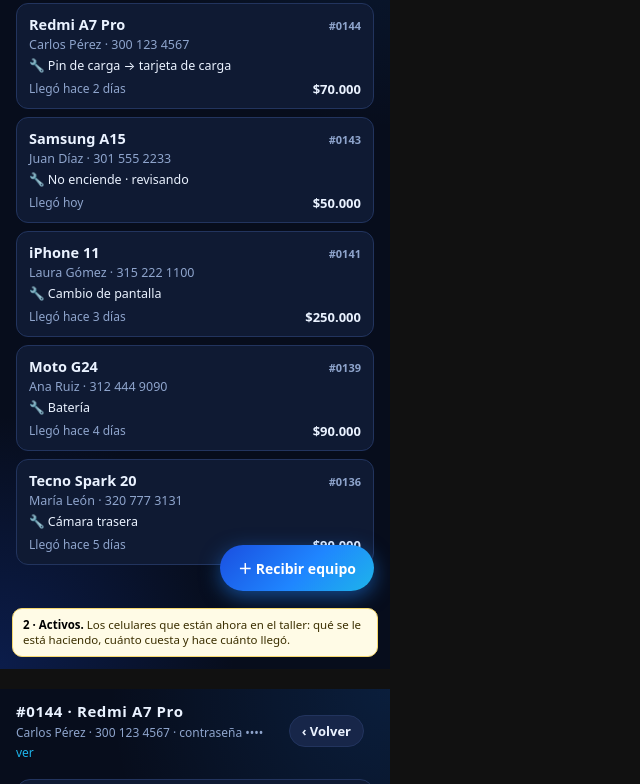
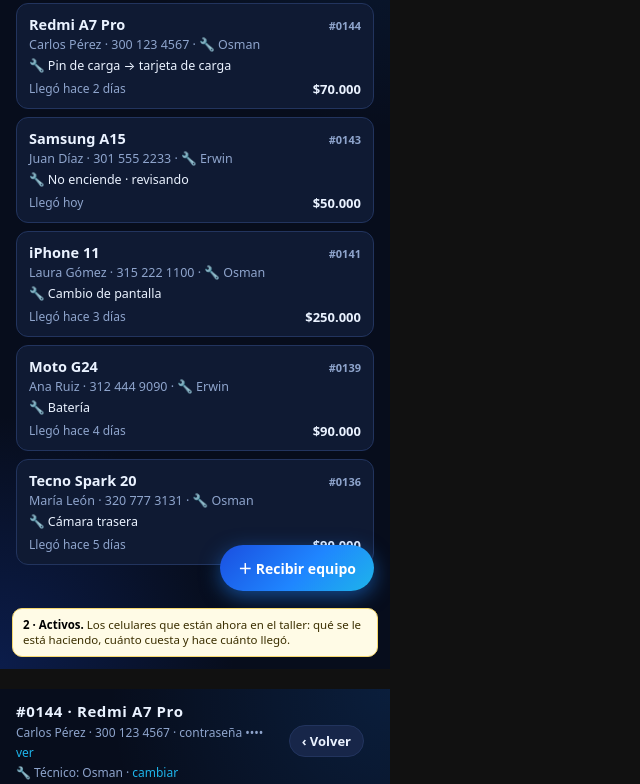
Before and after one commit to AndresAgamez25/Rh-Tecnology, a plain HTML site: page docs/servicio-tecnico/maqueta.html in a window 1280 px wide. Shown: the part 1039-1823 px from the top of the page, without its empty margins (0-640 px from the left). Drawn offline with Linux system fonts and the light colour scheme.

Commit message:
Maqueta Servicio técnico: técnico (Osman/Erwin) y sin garantía
Co-Authored-By: Claude Opus 5.5 <noreply@anthropic.com>
Claude-Session: https://claude.ai/code/session_01DEMzrWSaudLimiiRZi8k6E

```diff
--- a/docs/servicio-tecnico/maqueta.html
+++ b/docs/servicio-tecnico/maqueta.html
@@ -143,17 +143,17 @@
 <div class="cuerpo">
  <div class="buscar">🔍 Buscar nombre, teléfono, IMEI u orden…</div>
  <div class="tabs3"><span class="on">Activos 5</span><span>Por entregar 2</span><span>Entregados 128</span></div>
- <div class="eq"><div class="top"><b>Redmi A7 Pro</b><span class="n">#0144</span></div><div class="c">Carlos Pérez · 300 123 4567</div><div class="t">🔧 Pin de carga → tarjeta de carga</div><div class="pie"><span>Llegó hace 2 días</span><span> <b>$70.000</b></span></div></div>
- <div class="eq"><div class="top"><b>Samsung A15</b><span class="n">#0143</span></div><div class="c">Juan Díaz · 301 555 2233</div><div class="t">🔧 No enciende · revisando</div><div class="pie"><span>Llegó hoy</span><span> <b>$50.000</b></span></div></div>
- <div class="eq"><div class="top"><b>iPhone 11</b><span class="n">#0141</span></div><div class="c">Laura Gómez · 315 222 1100</div><div class="t">🔧 Cambio de pantalla</div><div class="pie"><span>Llegó hace 3 días</span><span> <b>$250.000</b></span></div></div>
- <div class="eq"><div class="top"><b>Moto G24</b><span class="n">#0139</span></div><div class="c">Ana Ruiz · 312 444 9090</div><div class="t">🔧 Batería</div><div class="pie"><span>Llegó hace 4 días</span><span> <b>$90.000</b></span></div></div>
- <div class="eq"><div class="top"><b>Tecno Spark 20</b><span class="n">#0136</span></div><div class="c">María León · 320 777 3131</div><div class="t">🔧 Cámara trasera</div><div class="pie"><span>Llegó hace 5 días</span><span> <b>$90.000</b></span></div></div>
+ <div class="eq"><div class="top"><b>Redmi A7 Pro</b><span class="n">#0144</span></div><div class="c">Carlos Pérez · 300 123 4567 · 🔧 Osman</div><div class="t">🔧 Pin de carga → tarjeta de carga</div><div class="pie"><span>Llegó hace 2 días</span><span> <b>$70.000</b></span></div></div>
+ <div class="eq"><div class="top"><b>Samsung A15</b><span class="n">#0143</span></div><div class="c">Juan Díaz · 301 555 2233 · 🔧 Erwin</div><div class="t">🔧 No enciende · revisando</div><div class="pie"><span>Llegó hoy</span><span> <b>$50.000</b></span></div></div>
+ <div class="eq"><div class="top"><b>iPhone 11</b><span class="n">#0141</span></div><div class="c">Laura Gómez · 315 222 1100 · 🔧 Osman</div><div class="t">🔧 Cambio de pantalla</div><div class="pie"><span>Llegó hace 3 días</span><span> <b>$250.000</b></span></div></div>
+ <div class="eq"><div class="top"><b>Moto G24</b><span class="n">#0139</span></div><div class="c">Ana Ruiz · 312 444 9090 · 🔧 Erwin</div><div class="t">🔧 Batería</div><div class="pie"><span>Llegó hace 4 días</span><span> <b>$90.000</b></span></div></div>
+ <div class="eq"><div class="top"><b>Tecno Spark 20</b><span class="n">#0136</span></div><div class="c">María León · 320 777 3131 · 🔧 Osman</div><div class="t">🔧 Cámara trasera</div><div class="pie"><span>Llegó hace 5 días</span><span> <b>$90.000</b></span></div></div>
 </div>
 <div class="fab">＋ Recibir equipo</div>
 <div class="nota"><b>2 · Activos.</b> Los celulares que están ahora en el taller: qué se le está haciendo, cuánto cuesta y hace cuánto llegó.</div>
 </section>
 <section class="pantalla" id="p3">
-<div class="enc"><div><h1>#0144 · Redmi A7 Pro</h1><small>Carlos Pérez · 300 123 4567 · contraseña •••• <span style="color:var(--celeste)">ver</span></small></div><div class="acc"><span class="bt">‹ Volver</span></div></div>
+<div class="enc"><div><h1>#0144 · Redmi A7 Pro</h1><small>Carlos Pérez · 300 123 4567 · contraseña •••• <span style="color:var(--celeste)">ver</span><br>🔧 Técnico: Osman · <span style="color:var(--celeste)">cambiar</span></small></div><div class="acc"><span class="bt">‹ Volver</span></div></div>
 <div class="cuerpo" style="padding-top:0">
  <div class="tarjeta"><h4>🧾 Historial del arreglo</h4>
   <div class="linea" style="--c:var(--suave)"><small>25 nov 9:10 a. m. · Andrés</small>Llegó por <b>pin de carga</b>. No carga. Cotizado <b>$45.000</b>.</div>
@@ -228,7 +228,7 @@
 <section class="pantalla" id="p8">
 <div class="enc"><div><h1>#0144 · Redmi A7 Pro</h1><small>🔒 Entregado 27 nov · no se puede borrar</small></div><div class="acc"><span class="bt">‹ Volver</span></div></div>
 <div class="cuerpo" style="padding-top:0">
- <div class="tarjeta"><h4>👤 Cliente y equipo</h4><div class="kv"><span>Cliente</span><span>Carlos Pérez · 300 123 4567</span><span>Contraseña</span><span>•••• <span style="color:var(--celeste)">ver</span></span><span>Equipo</span><span>Redmi A7 Pro · azul · IMEI …7731</span><span>Llegó con</span><span>SIM, forro · Otro: llavero</span></div></div>
+ <div class="tarjeta"><h4>👤 Cliente y equipo</h4><div class="kv"><span>Cliente</span><span>Carlos Pérez · 300 123 4567</span><span>Contraseña</span><span>•••• <span style="color:var(--celeste)">ver</span></span><span>Equipo</span><span>Redmi A7 Pro · azul · IMEI …7731</span><span>Llegó con</span><span>SIM, forro · Otro: llavero</span><span>Técnico</span><span>Osman</span></div></div>
  <div class="tarjeta"><h4>🧾 Lo que se hizo</h4>
   <div class="linea" style="--c:var(--suave)"><small>25 nov · Andrés</small>Llegó por pin de carga. Cotizado $45.000.</div>
   <div class="linea" style="--c:var(--celeste)"><small>25 nov · Osman</small>Se cambió el pin. No funcionó. Tarjeta de carga mala.</div>
@@ -248,6 +248,7 @@
  <div class="dos"><div class="campo"><label>Equipo</label><div class="in ia">Samsung A15 · negro</div></div><div class="campo"><label>Contraseña / patrón</label><div class="in ia">Patrón en L 🔒</div></div></div>
  <div class="campo"><label>¿Qué tiene? (lo que dice el cliente)</label><div class="in ia">No enciende</div></div>
  <div class="dos"><div class="campo"><label>Precio cotizado</label><div class="in ia">$50.000</div></div><div class="campo"><label>Abono · cómo pagó</label><div class="in">$20.000 · 💵</div></div></div>
+ <div class="campo"><label>Técnico</label><div class="metodos" style="grid-template-columns:1fr 1fr"><span class="on">🔧 Osman</span><span>🔧 Erwin</span></div></div>
  <div class="campo"><label>Llegó con</label><div class="checks"><span class="on">SIM</span><span>Memoria</span><span class="on">Forro</span><span>Cargador</span><span>Caja</span><span class="on">＋ Otro</span></div><div class="in" style="margin-top:5px">Otro: <span style="color:var(--texto)">llavero y protector de cámara</span></div></div>
  <div class="campo"><label>Estado al recibir</label><div class="checks"><span>Pantalla rota</span><span class="on">Rayones</span><span>Golpes</span><span>Mojado</span><span class="on">No enciende</span><span class="on">＋ Otro</span></div><div class="in" style="margin-top:5px">Otro: <span style="color:var(--texto)">tapa trasera despegada</span></div></div>
  <div class="acc pdf" style="margin-top:10px">Guardar · 📷 fotos al recibir · recibo</div>
```
Also changed, not shown: docs/servicio-tecnico/2-activos.webp, docs/servicio-tecnico/3-ficha-editar.webp, docs/servicio-tecnico/8-entregado-detalle.webp, docs/servicio-tecnico/9-recibir.webp.
